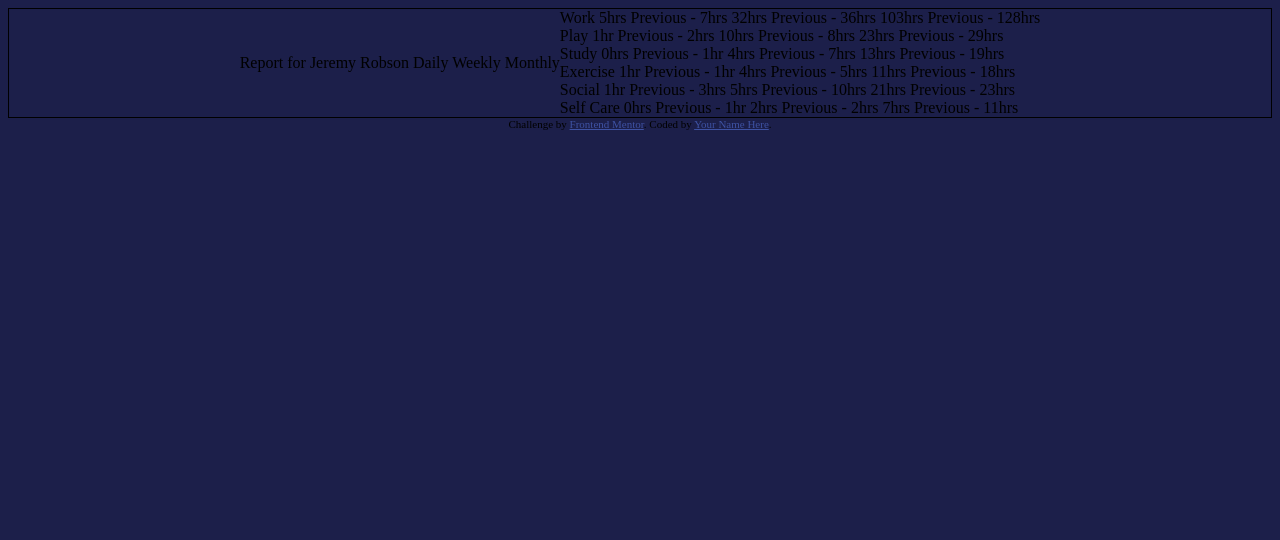
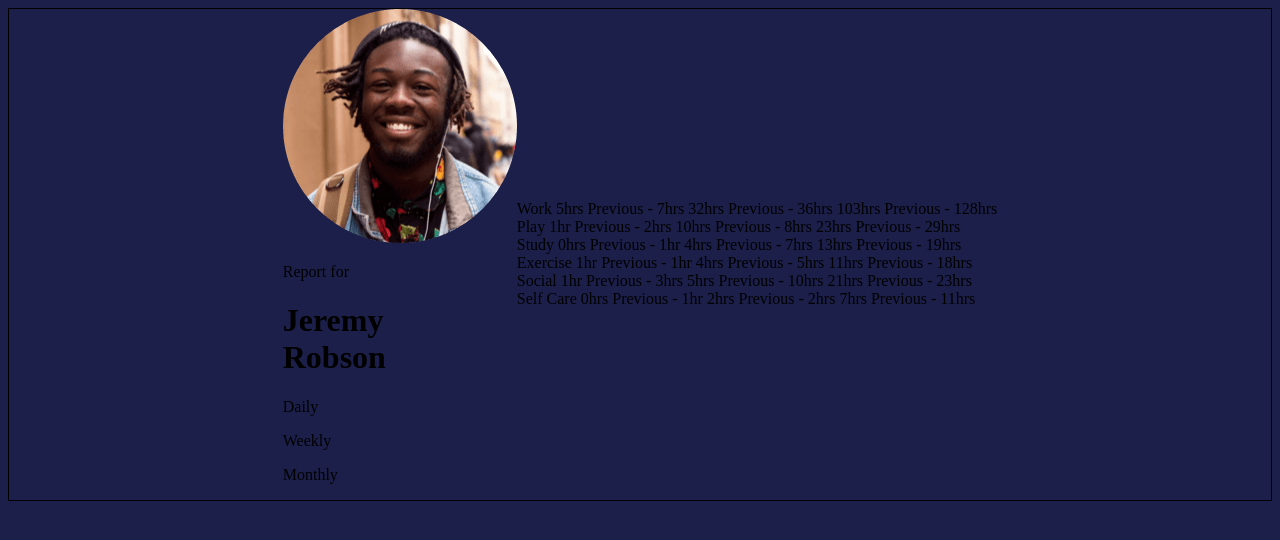
Before and after one commit to XoelVeiga/FrontendMentor-time-tracking-dashboard, a plain HTML site: page index.html in a window 1280 px wide. Drawn offline with Linux system fonts and the light colour scheme.

Commit message:
update index.html

```diff
--- a/index.html
+++ b/index.html
@@ -27,12 +27,17 @@
 <body>
   <div class="container">
     <div class="big_card">
-      Report for
-      Jeremy Robson
+      <div class="section_1">
+        <img src="images/image-jeremy.png" alt="jeremy">
+        <p>Report for</p>
+        <h1>Jeremy <br> Robson</h1>
+      </div>
+      <div class="section_2">
+        <p>Daily</p>
+        <p>Weekly</p>
+        <p>Monthly</p>
+      </div>
 
-      Daily
-      Weekly
-      Monthly
     </div>
     <div class="card_group">
       <div class="row">
@@ -129,23 +134,6 @@
     </div>
 
   </div>
-
-
-
-
-
-
-
-
-
-
-
-
-
-  <div class="attribution">
-    Challenge by <a href="https://www.frontendmentor.io?ref=challenge" target="_blank">Frontend Mentor</a>.
-    Coded by <a href="#">Your Name Here</a>.
-  </div>
 </body>
 
 </html>
```
